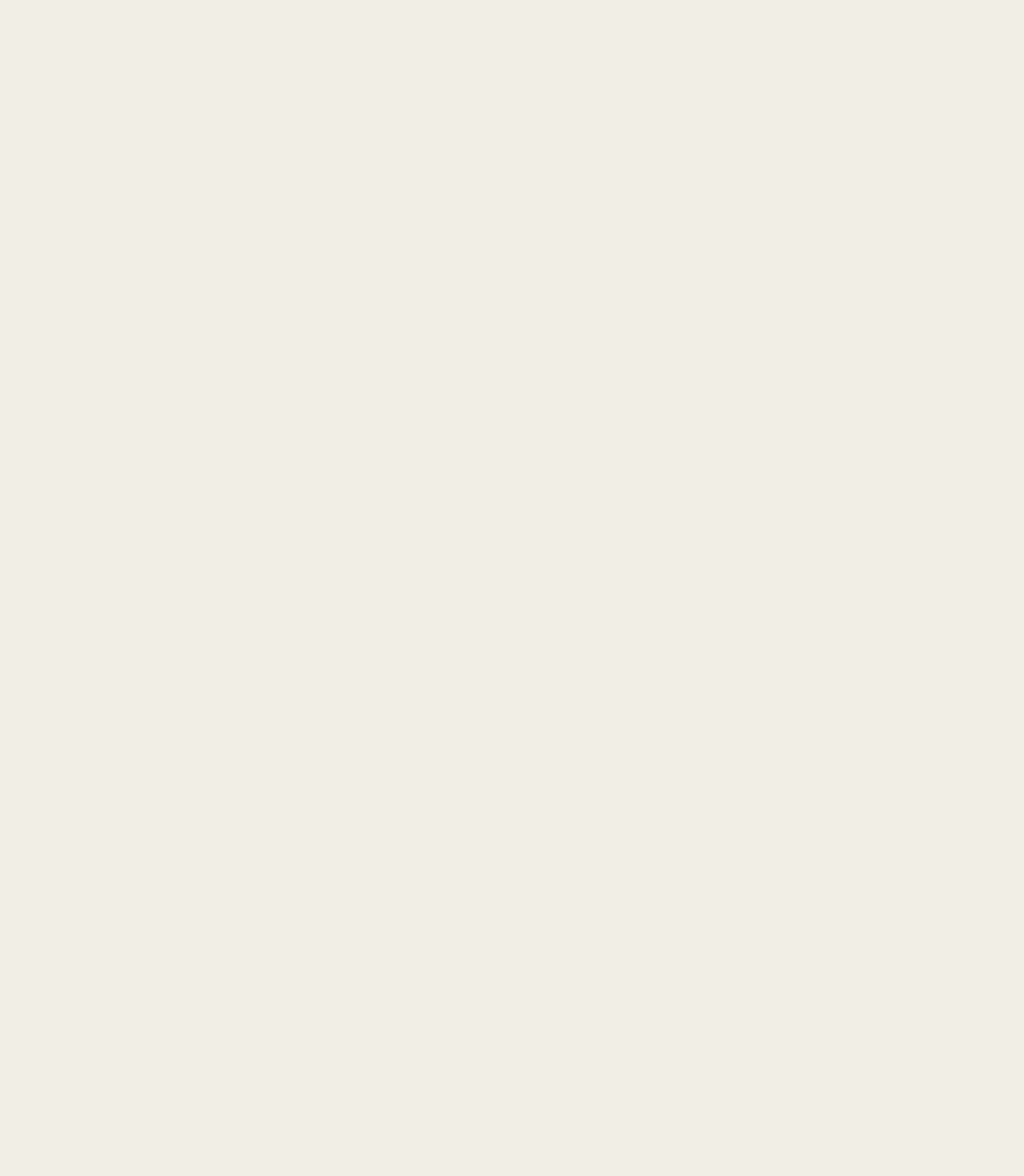
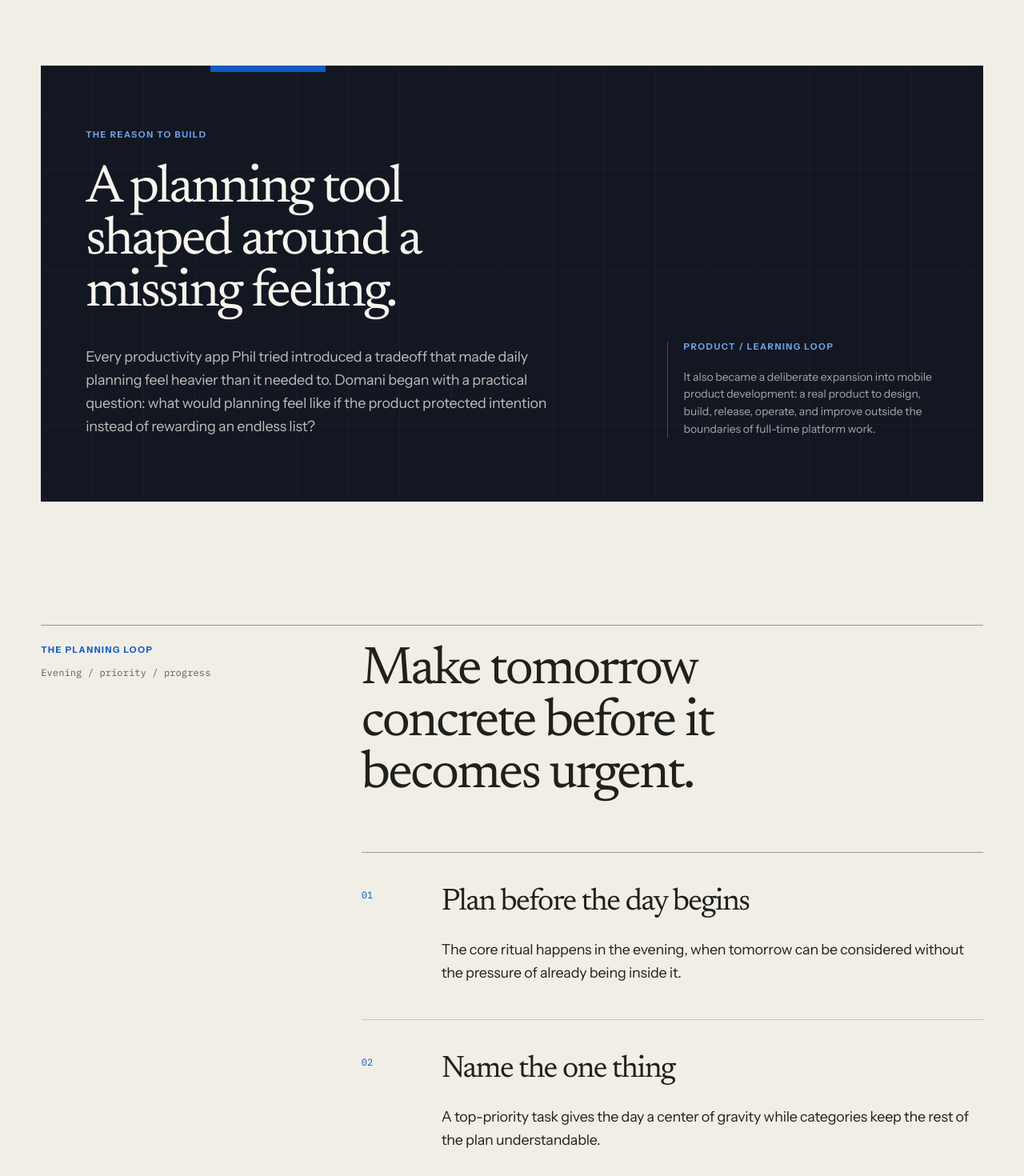
Before and after one commit to parfuso-pvs/portfolio, a Next.js app: page /work/domani in a window 1280 px wide. Shown: the part 1320-2790 px from the top of the page at 80% size. Before the commit the page ends 1402 px from the top, so only its background shows below. Built offline with nearby package versions, Linux system fonts and the light colour scheme.

Commit message:
feat(PORT-501): build Domani narrative chapters

```diff
--- a/src/app/work/domani/page.tsx
+++ b/src/app/work/domani/page.tsx
@@ -1,6 +1,7 @@
 import type { Metadata } from "next";
 
 import { CaseStudyFrame } from "@/components/case-study/case-study-frame";
+import { DomaniNarrative } from "@/components/case-study/domani-narrative";
 import { getProject } from "@/content/projects";
 
 const project = getProject("domani");
@@ -11,5 +12,9 @@
 };
 
 export default function DomaniPage() {
-  return <CaseStudyFrame project={project} />;
+  return (
+    <CaseStudyFrame project={project}>
+      <DomaniNarrative project={project} />
+    </CaseStudyFrame>
+  );
 }
--- /dev/null
+++ b/src/components/case-study/domani-narrative.tsx
@@ -0,0 +1,165 @@
+import { domaniCaseStudy } from "@/content/case-studies/domani";
+import type { FeaturedProjectRecord } from "@/content/projects";
+
+type DomaniProjectRecord = Extract<FeaturedProjectRecord, { id: "domani" }>;
+
+type DomaniNarrativeProps = {
+  project: DomaniProjectRecord;
+};
+
+export function DomaniNarrative({ project }: DomaniNarrativeProps) {
+  return (
+    <div aria-label="Domani case-study chapters">
+      <section className="px-page-gutter pb-section" aria-labelledby="domani-origin">
+        <div className="bg-media-backdrop text-media-foreground relative mx-auto w-full max-w-[90rem] overflow-hidden px-6 py-10 sm:px-10 sm:py-14 lg:px-14 lg:py-20">
+          <div
+            className="pointer-events-none absolute inset-0 opacity-15 [background-image:linear-gradient(color-mix(in_srgb,var(--paper-raised)_18%,transparent)_1px,transparent_1px),linear-gradient(90deg,color-mix(in_srgb,var(--paper-raised)_18%,transparent)_1px,transparent_1px)] [background-size:4rem_4rem]"
+            aria-hidden="true"
+          />
+          <span
+            className="bg-accent absolute top-0 left-[12%] h-2 w-24 sm:left-[18%] sm:w-36"
+            aria-hidden="true"
+          />
+
+          <div className="relative grid gap-14 lg:grid-cols-12 lg:gap-6">
+            <header className="lg:col-span-7">
+              <p className="type-label text-accent-on-dark">{domaniCaseStudy.origin.eyebrow}</p>
+              <h2
+                id="domani-origin"
+                className="type-heading text-media-foreground mt-7 max-w-[13ch] text-pretty"
+              >
+                {domaniCaseStudy.origin.title}
+              </h2>
+              <p className="type-body text-media-foreground/75 mt-8 max-w-2xl">
+                {domaniCaseStudy.origin.body}
+              </p>
+            </header>
+
+            <aside
+              className="border-media-foreground/25 self-end border-l pl-5 lg:col-span-4 lg:col-start-9"
+              aria-label="Product intent"
+            >
+              <p className="type-label text-accent-on-dark">Product / learning loop</p>
+              <p className="type-body-small text-media-foreground/65 mt-5">
+                {domaniCaseStudy.origin.intent}
+              </p>
+            </aside>
+          </div>
+        </div>
+      </section>
+
+      <section className="px-page-gutter pb-section" aria-labelledby="domani-planning-loop">
+        <div className="mx-auto grid w-full max-w-[90rem] gap-12 border-t border-line-strong pt-6 lg:grid-cols-12 lg:gap-6">
+          <header className="lg:col-span-3">
+            <p className="type-label text-accent">The planning loop</p>
+            <p className="type-mono text-muted mt-3">Evening / priority / progress</p>
+          </header>
+
+          <div className="lg:col-span-8 lg:col-start-5">
+            <h2
+              id="domani-planning-loop"
+              className="type-heading text-ink max-w-[12ch] text-pretty"
+            >
+              Make tomorrow concrete before it becomes urgent.
+            </h2>
+            <ol className="mt-12 divide-y divide-line border-y border-line-strong sm:mt-16">
+              {domaniCaseStudy.principles.map((principle) => (
+                <li
+                  key={principle.index}
+                  className="grid gap-5 py-9 sm:grid-cols-[5rem_minmax(0,1fr)] sm:py-11"
+                >
+                  <p className="type-mono text-accent">{principle.index}</p>
+                  <article>
+                    <h3 className="type-heading text-ink text-[clamp(2rem,3vw,3.5rem)]">
+                      {principle.title}
+                    </h3>
+                    <p className="type-body text-ink mt-6 max-w-3xl">{principle.body}</p>
+                  </article>
+                </li>
+              ))}
+            </ol>
+          </div>
+        </div>
+      </section>
+
+      <section className="px-page-gutter pb-section" aria-labelledby="domani-ownership">
+        <div className="material-blueprint mx-auto grid w-full max-w-[90rem] gap-12 px-6 py-10 sm:px-10 sm:py-14 lg:grid-cols-12 lg:gap-6 lg:px-14 lg:py-20">
+          <header className="lg:col-span-7">
+            <p className="type-label text-accent">{domaniCaseStudy.ownership.eyebrow}</p>
+            <h2
+              id="domani-ownership"
+              className="type-heading text-ink mt-7 max-w-[14ch] text-pretty"
+            >
+              {domaniCaseStudy.ownership.title}
+            </h2>
+            <p className="type-body text-ink mt-8 max-w-2xl">{domaniCaseStudy.ownership.body}</p>
+          </header>
+          <aside
+            className="material-vellum self-end px-6 py-7 lg:col-span-4 lg:col-start-9"
+            aria-label="Learning note"
+          >
+            <p className="type-label text-muted">Build / release / learn</p>
+            <p className="type-body-small text-ink mt-5">{domaniCaseStudy.ownership.note}</p>
+          </aside>
+        </div>
+      </section>
+
+      <section className="px-page-gutter pb-section" aria-labelledby="domani-product-boundary">
+        <div className="mx-auto grid w-full max-w-[90rem] gap-12 border-t border-line-strong pt-6 lg:grid-cols-12 lg:gap-6">
+          <header className="lg:col-span-3">
+            <p className="type-label text-accent">{domaniCaseStudy.boundary.eyebrow}</p>
+            <p className="type-mono text-muted mt-3">Shipped / exploring</p>
+          </header>
+
+          <div className="lg:col-span-8 lg:col-start-5">
+            <h2
+              id="domani-product-boundary"
+              className="type-heading text-ink max-w-[14ch] text-pretty"
+            >
+              {domaniCaseStudy.boundary.title}
+            </h2>
+
+            <div className="mt-12 grid gap-10 sm:mt-16 md:grid-cols-2 md:gap-6">
+              <section className="border-t border-accent pt-5" aria-labelledby="domani-shipped">
+                <h3 id="domani-shipped" className="type-label text-accent">
+                  Available now
+                </h3>
+                <ul className="mt-7 space-y-4">
+                  {project.approvedFeatures.map((feature) => (
+                    <li key={feature} className="type-body-small text-ink flex gap-3">
+                      <span className="text-accent" aria-hidden="true">
+                        ●
+                      </span>
+                      {feature}
+                    </li>
+                  ))}
+                </ul>
+              </section>
+
+              <section
+                className="border-t border-line-strong pt-5"
+                aria-labelledby="domani-roadmap"
+              >
+                <h3 id="domani-roadmap" className="type-label text-muted">
+                  In exploration
+                </h3>
+                <ul className="mt-7 space-y-4">
+                  {project.roadmap.map((feature) => (
+                    <li key={feature} className="type-body-small text-muted flex gap-3">
+                      <span aria-hidden="true">○</span>
+                      {feature}
+                    </li>
+                  ))}
+                </ul>
+              </section>
+            </div>
+
+            <p className="type-body-small text-muted mt-10 max-w-2xl border-l border-line-strong pl-4">
+              {domaniCaseStudy.boundary.note}
+            </p>
+          </div>
+        </div>
+      </section>
+    </div>
+  );
+}
--- /dev/null
+++ b/src/content/case-studies/domani.ts
@@ -0,0 +1,37 @@
+export const domaniCaseStudy = {
+  origin: {
+    eyebrow: "The reason to build",
+    title: "A planning tool shaped around a missing feeling.",
+    body: "Every productivity app Phil tried introduced a tradeoff that made daily planning feel heavier than it needed to. Domani began with a practical question: what would planning feel like if the product protected intention instead of rewarding an endless list?",
+    intent:
+      "It also became a deliberate expansion into mobile product development: a real product to design, build, release, operate, and improve outside the boundaries of full-time platform work.",
+  },
+  principles: [
+    {
+      index: "01",
+      title: "Plan before the day begins",
+      body: "The core ritual happens in the evening, when tomorrow can be considered without the pressure of already being inside it.",
+    },
+    {
+      index: "02",
+      title: "Name the one thing",
+      body: "A top-priority task gives the day a center of gravity while categories keep the rest of the plan understandable.",
+    },
+    {
+      index: "03",
+      title: "Carry forward with intent",
+      body: "Rollover is a decision rather than an automatic pileup, and progress analytics create a longer view of how plans become action.",
+    },
+  ],
+  ownership: {
+    eyebrow: "Independent ownership",
+    title: "The product is the experiment—and the responsibility.",
+    body: "Phil conceived the product, established its interaction model and visual direction, built the full experience, and continues to operate it. Product decisions, implementation choices, release work, and user feedback all return to the same owner.",
+    note: "That tight loop makes Domani a place to learn across product strategy, mobile engineering, interface design, and the operational work required after launch.",
+  },
+  boundary: {
+    eyebrow: "Product boundary",
+    title: "Clear about what exists. Equally clear about what comes next.",
+    note: "Roadmap ideas are active product exploration, not shipped capabilities. Production evidence and dated metrics are presented separately in the next Domani chapter.",
+  },
+} as const;
```
Also changed, not shown: 2 other files (tests, documents, lock files or other folders).
